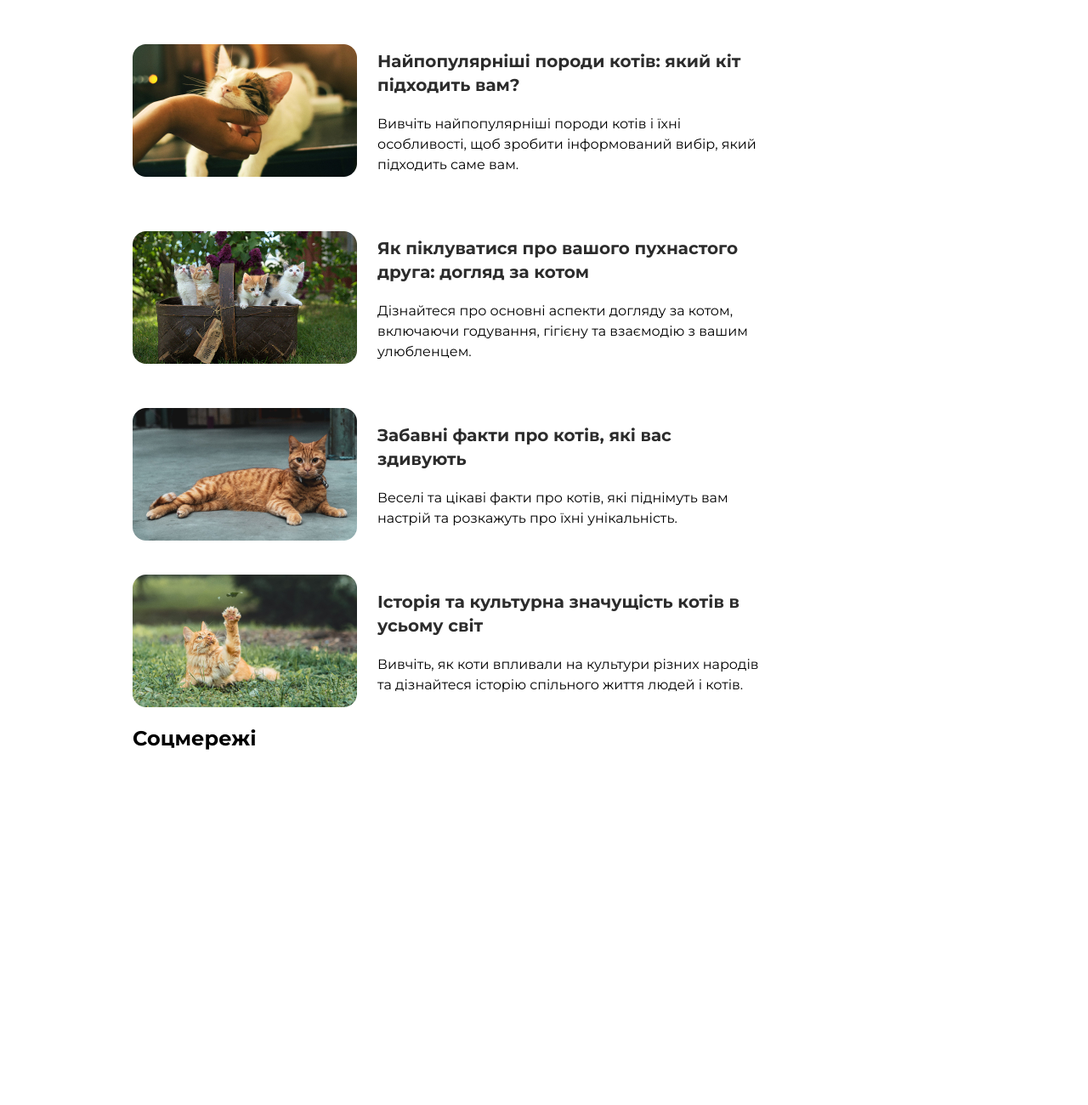
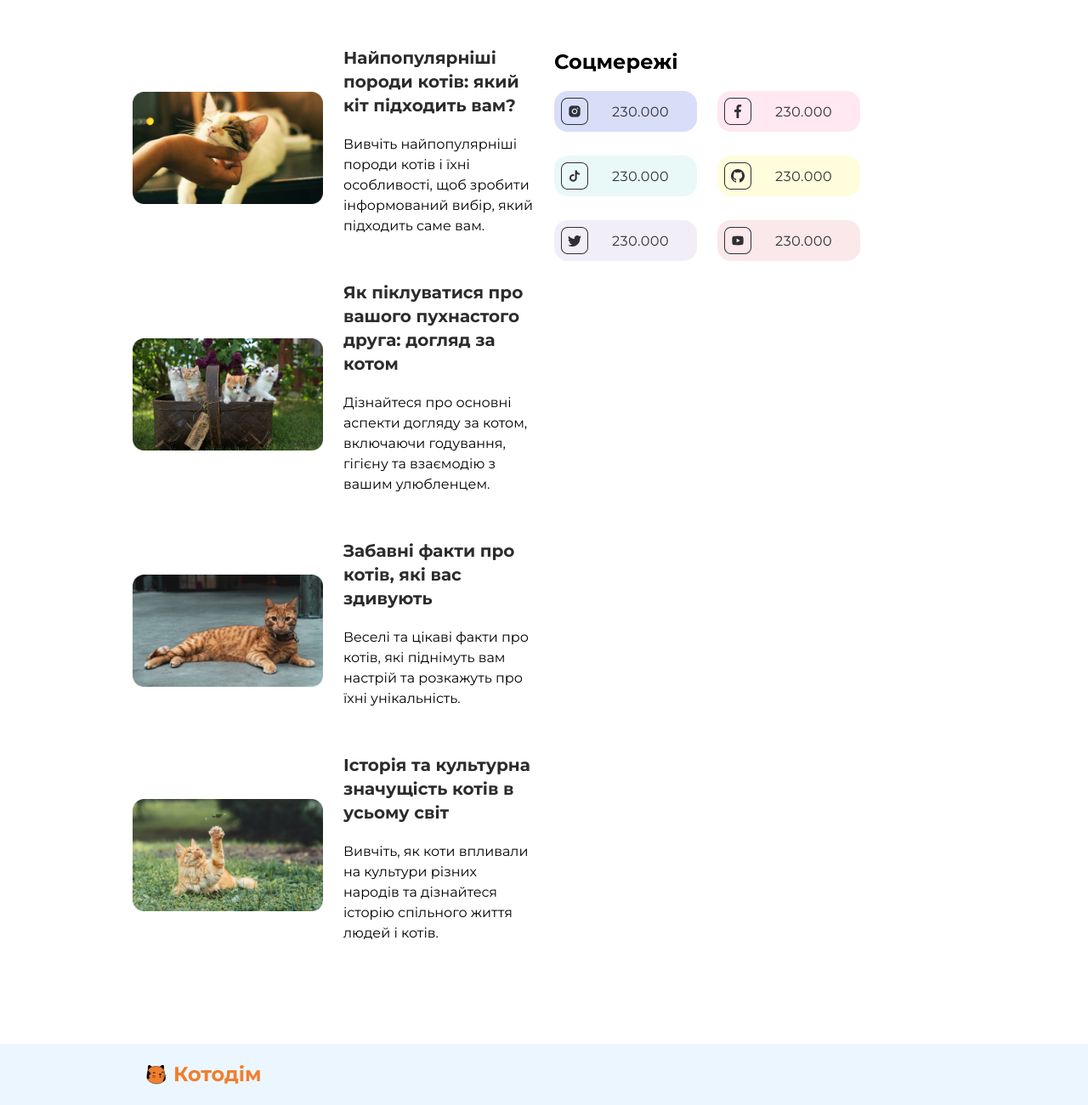
Before and after one commit to IrinaHusieva/CatHouse, a plain HTML site: page index.html in a window 1280 px wide. Shown: the part 641-1941 px from the top of the page at 85% size. Before the commit the page ends 1560 px from the top, so only its background shows below. Drawn offline with Linux system fonts and the light colour scheme.

Commit message:
stylesMobile

```diff
--- a/index.css
+++ b/index.css
@@ -4,7 +4,9 @@ body {
   font-family: 'Montserrat', sans-serif;
   text-decoration: none;
 }
-
+ul {
+  list-style: none;
+}
 .container {
   padding: 16px;
 }
@@ -16,7 +18,7 @@ body {
   }
 }
 
-header {
+.header-container {
   display: grid;
   place-items: start;
   padding: 16px;
@@ -25,7 +27,7 @@ header {
   text-decoration: none;
 }
 @media (min-width: 1200px) {
-  header {
+  .header-container {
     padding-left: 172px;
     padding-right: 172px;
   }
@@ -129,35 +131,96 @@ header {
 }
 
 /* Blog */
-.blog {
-  margin-top: 80px;
-}
 .blog-list {
-  list-style: none;
   display: grid;
   gap: 36px;
   padding: 0;
+  max-width: 744px;
 }
+
 .blog-item {
   display: grid;
-  grid-template-columns: repeat(2, auto);
+  grid-template-columns: repeat(2, 1fr);
   gap: 24px;
   align-items: center;
-  width: 744px;
+  max-width: 744px;
+  margin: 0 auto;
 }
+
 .title {
   color: #2c2c2c;
   font-size: 20px;
   font-style: normal;
   font-weight: 700;
   line-height: 28px;
+  text-align: left;
+  margin-top: 0;
 }
+
 .txt {
   font-size: 16px;
   font-style: normal;
   font-weight: 400;
   line-height: 24px;
+  text-align: left;
 }
+
 .blog-txt-cont {
-  width: 456px;
+  max-width: 456px;
+  margin: 0 auto;
 }
+
+.blog-list img {
+  width: 100%;
+  max-width: 100%;
+  height: auto;
+}
+
+/* Social */
+.container-main {
+  display: grid;
+  grid-template-columns: repeat(2, 1fr);
+  gap: 24px;
+  margin-top: 80px;
+  margin-bottom: 70px;
+}
+
+.social-list {
+  padding-left: 0;
+  display: grid;
+  grid-template-columns: repeat(2, 1fr);
+  gap: 24px;
+  width: 360px;
+}
+
+.social-list li {
+  text-align: center;
+}
+
+.social-list img {
+  width: 100%;
+  max-width: 100%;
+  height: auto;
+}
+
+@media (max-width: 767px) {
+  .blog-item {
+    grid-template-columns: 1fr;
+    text-align: center;
+  }
+  .container-main {
+    grid-template-columns: 1fr;
+    text-align: center;
+  }
+  .blog-txt-cont {
+    max-width: none;
+  }
+  .social-list {
+    width: auto;
+  }
+}
+
+/* Footer */
+.footer {
+  background-color: #ecf6ff;
+}
--- a/index.html
+++ b/index.html
@@ -13,7 +13,7 @@
     <link rel="stylesheet" href="./index.css" />
   </head>
   <body>
-    <header>
+    <header class="header-container">
       <a class="header" href="./index.html">
         <div class="header-content">
           <img class="header-icon" src="./icons/cat.svg" alt="logo" />
@@ -45,6 +45,7 @@
             </div>
           </div>
         </section>
+        <div class="container-main">
           <section class="blog">
             <ul class="blog-list">
               <li class="blog-item">
@@ -74,10 +75,12 @@
               <li class="blog-item">
                 <img src="./images/3.jpg" />
                 <div class="blog-txt-cont">
-                <h3 class="title">Забавні факти про котів, які вас здивують</h3>
+                  <h3 class="title">
+                    Забавні факти про котів, які вас здивують
+                  </h3>
                   <p class="txt">
-                  Веселі та цікаві факти про котів, які піднімуть вам настрій та
-                  розкажуть про їхні унікальність.
+                    Веселі та цікаві факти про котів, які піднімуть вам настрій
+                    та розкажуть про їхні унікальність.
                   </p>
                 </div>
               </li>
@@ -97,10 +100,38 @@
           </section>
           <section class="social">
             <h2>Соцмережі</h2>
+            <ul class="social-list">
+              <li>
+                <img src="./images/inst.png" />
+              </li>
+              <li>
+                <img src="./images/facebook.png" />
+              </li>
+              <li>
+                <img src="./images/tiktok.png" />
+              </li>
+              <li>
+                <img src="./images/github.png" />
+              </li>
+              <li>
+                <img src="./images/twitter.png" />
+              </li>
+              <li>
+                <img src="./images/youtube.png" />
+              </li>
+            </ul>
           </section>
+        </div>
       </div>
     </main>
 
-    <footer></footer>
+    <footer class="footer header-container">
+      <a class="header" href="./index.html">
+        <div class="header-content">
+          <img class="header-icon" src="./icons/cat.svg" alt="logo" />
+          <span class="header-text">Котодім</span>
+        </div>
+      </a>
+    </footer>
   </body>
 </html>
```
Also changed, not shown: icons/facebook.png (added), icons/github.png (added), icons/inst.png (added), icons/tiktok.png (added), icons/twitter.png (added), icons/youtube.png (added), images/facebook.png (added), images/github.png (added), images/inst.png (added), images/tiktok.png (added), images/twitter.png (added), images/youtube.png (added). Lines whose indentation alone changed are shown as unchanged.
